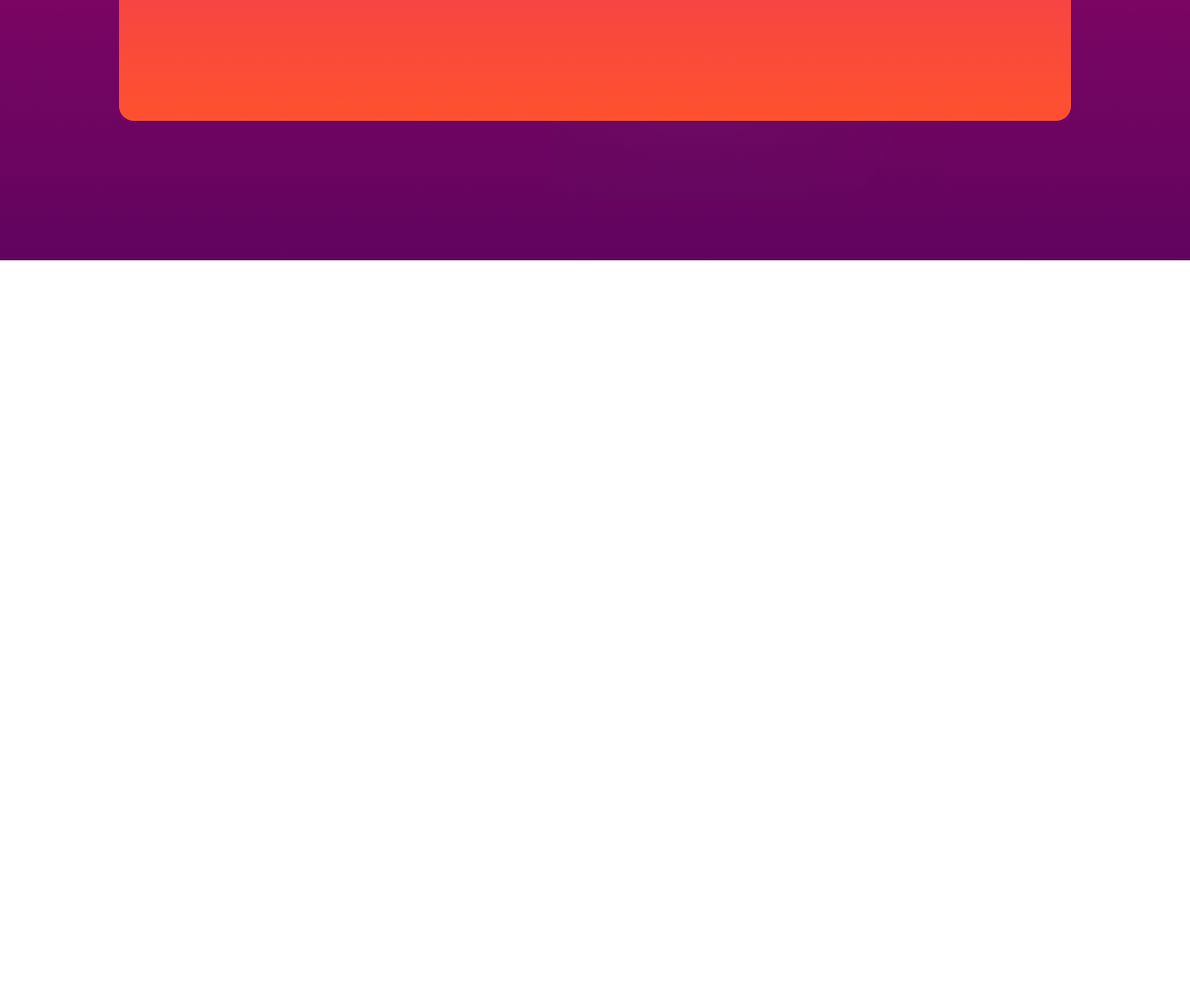
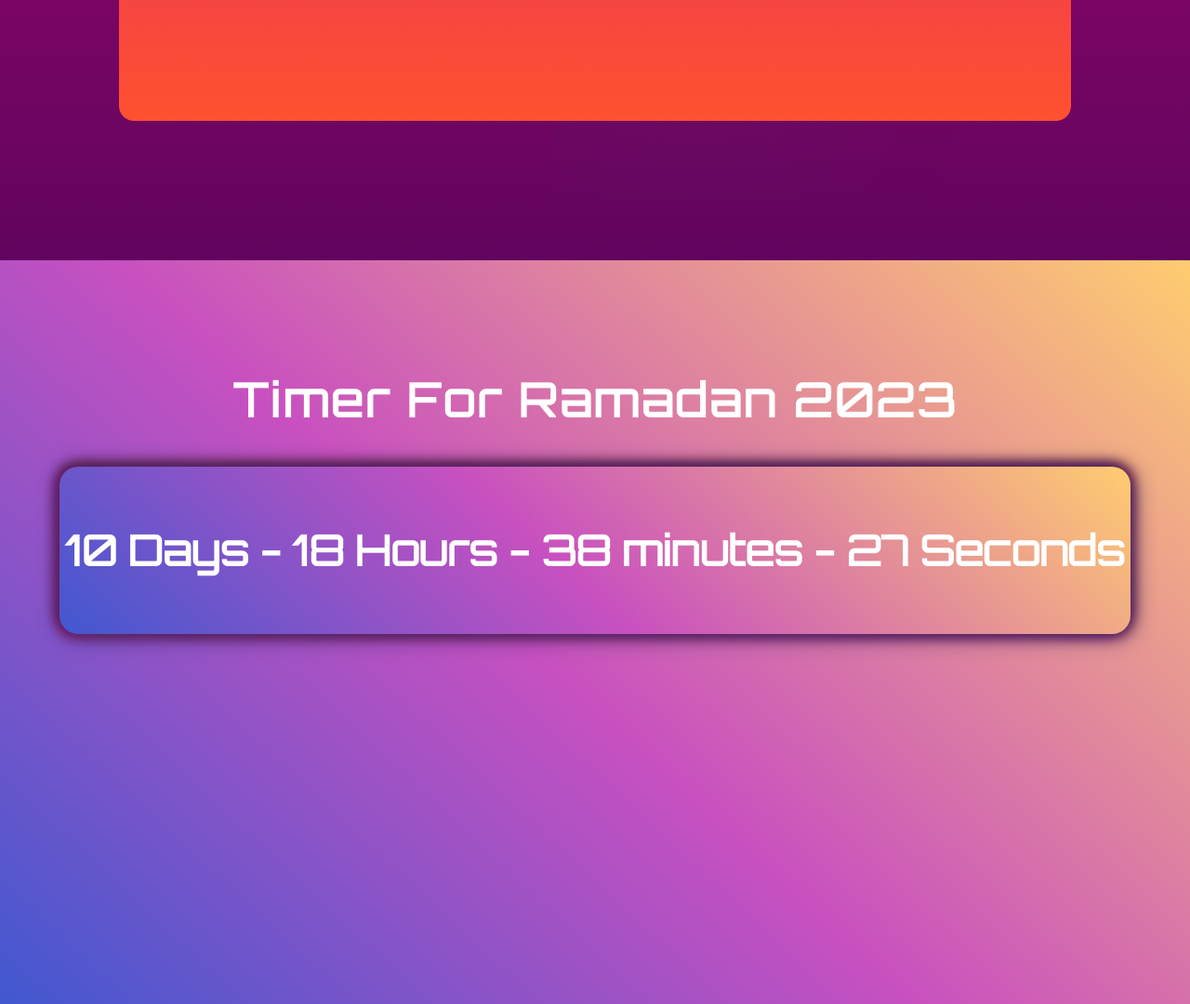
Before and after one commit to Abukalam-web/Practise-Javascript-Basic, a plain HTML site: page index.html in a window 1280 px wide. Shown: the part 1320-2400 px from the top of the page at 93% size. Before the commit the page ends 1600 px from the top, so only its background shows below. Drawn offline with Linux system fonts and the light colour scheme; animation ran at ten frames a second.

Commit message:
fhdjfhjd

```diff
--- a/index.html
+++ b/index.html
@@ -65,13 +65,7 @@
                     </div>
                 </div>
             </div>
-
-
-
         </div>
-
-
-
     </div>
     <!-- section 01 end -->
 
@@ -103,8 +97,6 @@
                 <div class="dot dot10"></div>
             </div>
 
-
-
             <div class="clock-heading">
                 Digital clock
             </div>
@@ -116,26 +108,19 @@
                     </span>
                 </div>
             </div>
-
-
-
-
-
-
-
-
-
         </div>
-
-
-
-
      </div>
      <!-- section 02 end -->
 
 
       <!-- section 03 start -->
     <div class="section-03">
+<div class="scetion-3-body">
+    <h2> Timer For Ramadan 2023</h2>
+</div>
+<div class="timer-body" id="ramadan-time">
+
+</div>
 
 
 
--- a/script.js
+++ b/script.js
@@ -85,3 +85,36 @@ function showTime(){
 }
 
 showTime();
+
+var x = setInterval(function(){
+
+
+var ramadanDate = new Date("mar 23, 2023").getTime();
+var currentTime = new Date().getTime();
+var timeDiff = ramadanDate - currentTime;
+
+var days = timeDiff/ (1000*24*60*60);
+var fDays = Math.floor(days);
+
+
+var Hours = Math.floor((timeDiff % (1000*60*60*24)) / (1000*60*60));
+
+
+var minutes = Math.floor((timeDiff % (1000*60*60)) / (1000*60));
+
+
+var seconds = Math.floor((timeDiff % (1000*60)) / (1000));
+
+fDays = (fDays <10) ? "0" + fDays : fDays;
+Hours = (Hours <10) ? "0" + Hours : Hours;
+minutes = (minutes <10) ? "0"+ minutes : minutes;
+seconds = (seconds <10) ? "0" +seconds : seconds;
+
+
+var result = fDays+" Days - " + Hours + " Hours - " + minutes+ " minutes - " + seconds+" Seconds"
+
+var displayTimer = document.getElementById("ramadan-time");
+
+displayTimer.innerHTML = result;
+
+},1000);
--- a/style.css
+++ b/style.css
@@ -403,3 +403,50 @@ i{
 
 
 }
+
+
+
+/* scetion 3 er css code  */
+.section-03 {
+    background-color: #4158D0;
+    background-image: linear-gradient(43deg, #4158D0 0%, #C850C0 46%, #FFCC70 100%);
+    width: 100%;
+    height: 100vh;
+    /* display: flex;
+    justify-content: center;
+    align-items: center;
+    flex-direction: column; */
+}
+
+.scetion-3-body{
+    color: white;
+    width: 100%;
+    height: 300px;
+    display: flex;
+    justify-content: center;
+    align-items: center;
+    font-size: 33px;
+    font-family: 'Orbitron', sans-serif;
+    letter-spacing: 3px;
+
+}
+.timer-body{
+    width: 90%;
+    height: 180px;
+    /* border: 1px solid red; */
+    display: flex;
+    margin: -78px auto 0px auto;
+    background-color: #4158D0;
+    background-image: linear-gradient(43deg, #4158D0 0%, #C850C0 46%, #FFCC70 100%);
+    border-radius: 20px;
+    box-shadow: 2px 2px 24px #30336b,-2px 2px 14px #AA076B,-2px -2px 14px #130f40,2px -2px 14px #c0392b;
+    font-size: 2.8em;
+    font-family: 'Orbitron', sans-serif;
+    justify-content: center;
+    align-items: center;
+    color: white;
+    font-weight: bolder;
+
+
+
+}
```
